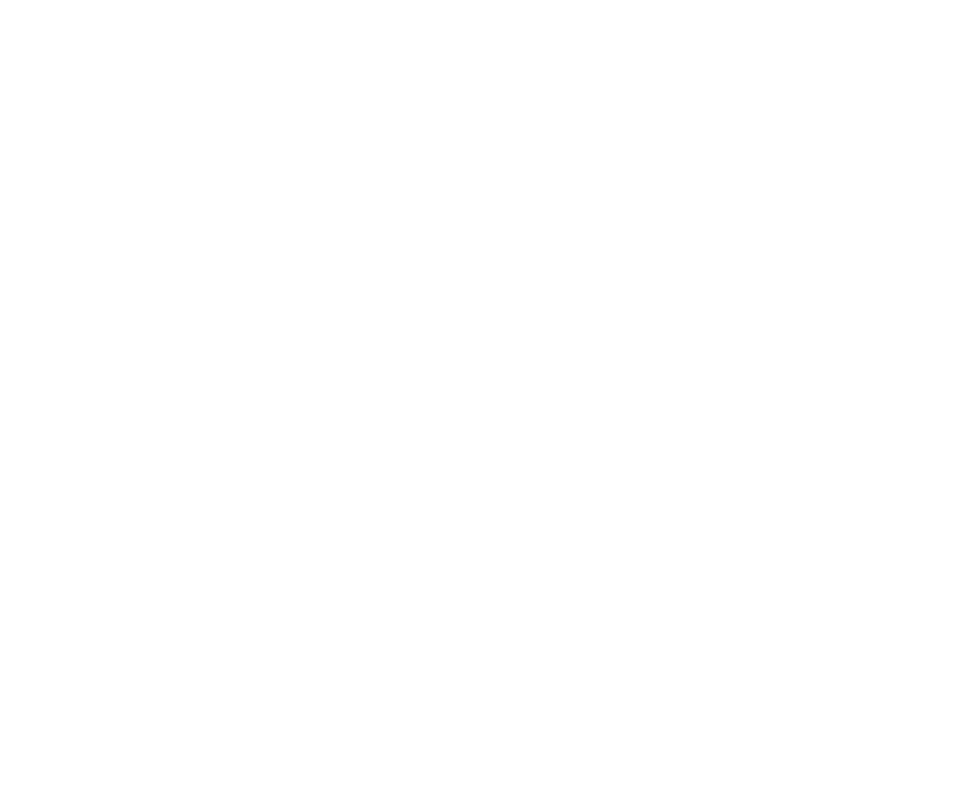
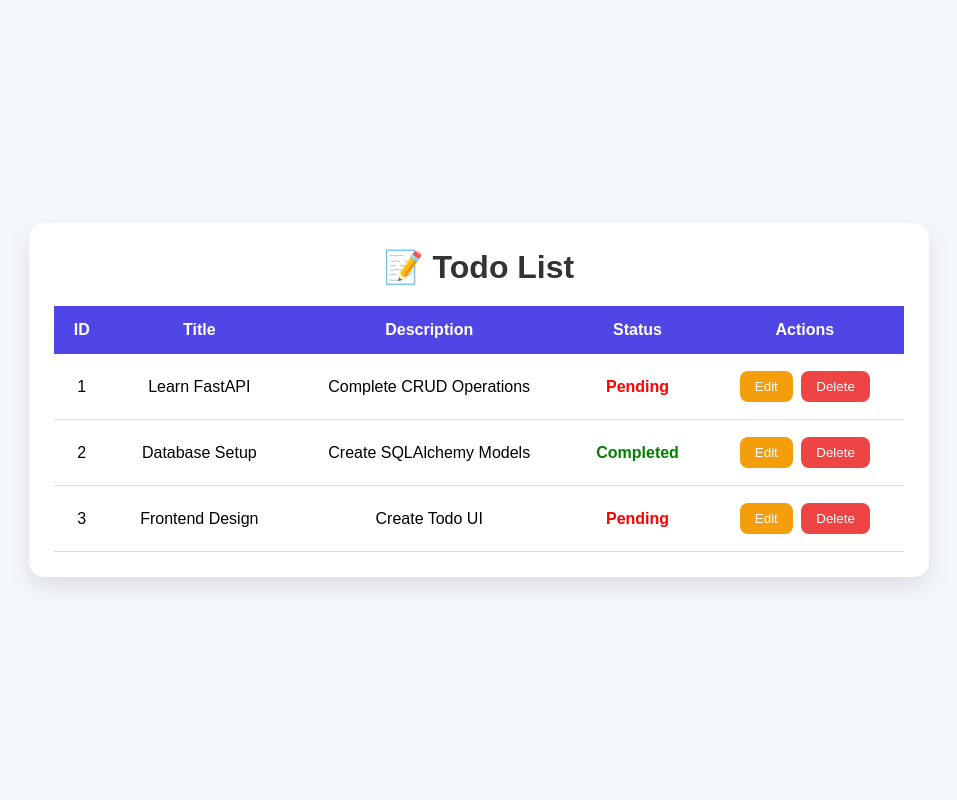
Before and after one commit to developer-jeel/fast-api-todo-list, a FastAPI app: page /todo/ in a window 1280 px wide. Before the commit the part shown is empty. Shown: the whole page, without its empty margins (161-1118 px from the left). Run offline with FastAPI, Linux system fonts and the light colour scheme.

Commit message:
html page created

```diff
--- a/templates/todo_list.html
+++ b/templates/todo_list.html
@@ -1,11 +1,154 @@
 <!DOCTYPE html>
 <html lang="en">
 <head>
-    <meta charset="UTF-8">
-    <meta name="viewport" content="width=device-width, initial-scale=1.0">
-    <title>Document</title>
+<meta charset="UTF-8">
+<meta name="viewport" content="width=device-width, initial-scale=1.0">
+<title>Todo List</title>
+
+<style>
+*{
+    margin:0;
+    padding:0;
+    box-sizing:border-box;
+    font-family:Arial, sans-serif;
+}
+
+body{
+    background:#f4f7fc;
+    display:flex;
+    justify-content:center;
+    align-items:center;
+    min-height:100vh;
+}
+
+.container{
+    width:90%;
+    max-width:900px;
+    background:#fff;
+    padding:25px;
+    border-radius:15px;
+    box-shadow:0 10px 25px rgba(0,0,0,0.1);
+}
+
+h1{
+    text-align:center;
+    margin-bottom:20px;
+    color:#333;
+}
+
+table{
+    width:100%;
+    border-collapse:collapse;
+}
+
+th{
+    background:#4f46e5;
+    color:white;
+    padding:15px;
+}
+
+td{
+    padding:15px;
+    text-align:center;
+    border-bottom:1px solid #ddd;
+}
+
+tr:hover{
+    background:#f8f9ff;
+}
+
+.completed{
+    color:green;
+    font-weight:bold;
+}
+
+.pending{
+    color:red;
+    font-weight:bold;
+}
+
+.btn{
+    padding:8px 15px;
+    border:none;
+    border-radius:8px;
+    cursor:pointer;
+    color:white;
+    text-decoration:none;
+    margin:2px;
+}
+
+.edit{
+    background:#f59e0b;
+}
+
+.edit:hover{
+    background:#d97706;
+}
+
+.delete{
+    background:#ef4444;
+}
+
+.delete:hover{
+    background:#dc2626;
+}
+</style>
+
 </head>
 <body>
 
+<div class="container">
+    <h1>📝 Todo List</h1>
+
+    <table>
+        <thead>
+            <tr>
+                <th>ID</th>
+                <th>Title</th>
+                <th>Description</th>
+                <th>Status</th>
+                <th>Actions</th>
+            </tr>
+        </thead>
+
+        <tbody>
+
+            <tr>
+                <td>1</td>
+                <td>Learn FastAPI</td>
+                <td>Complete CRUD Operations</td>
+                <td class="pending">Pending</td>
+                <td>
+                    <button class="btn edit">Edit</button>
+                    <button class="btn delete">Delete</button>
+                </td>
+            </tr>
+
+            <tr>
+                <td>2</td>
+                <td>Database Setup</td>
+                <td>Create SQLAlchemy Models</td>
+                <td class="completed">Completed</td>
+                <td>
+                    <button class="btn edit">Edit</button>
+                    <button class="btn delete">Delete</button>
+                </td>
+            </tr>
+
+            <tr>
+                <td>3</td>
+                <td>Frontend Design</td>
+                <td>Create Todo UI</td>
+                <td class="pending">Pending</td>
+                <td>
+                    <button class="btn edit">Edit</button>
+                    <button class="btn delete">Delete</button>
+                </td>
+            </tr>
+
+        </tbody>
+    </table>
+</div>
+
 </body>
 </html>
```
